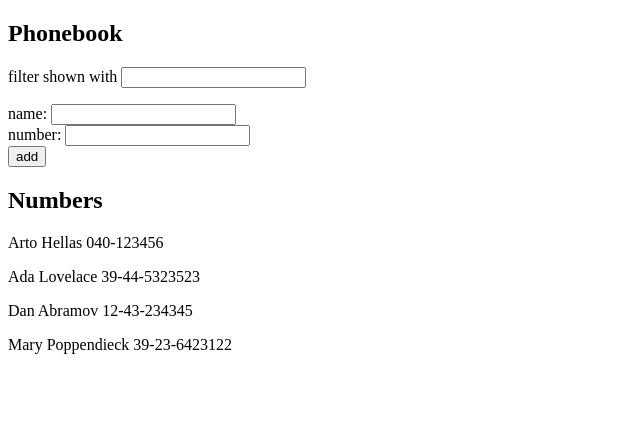
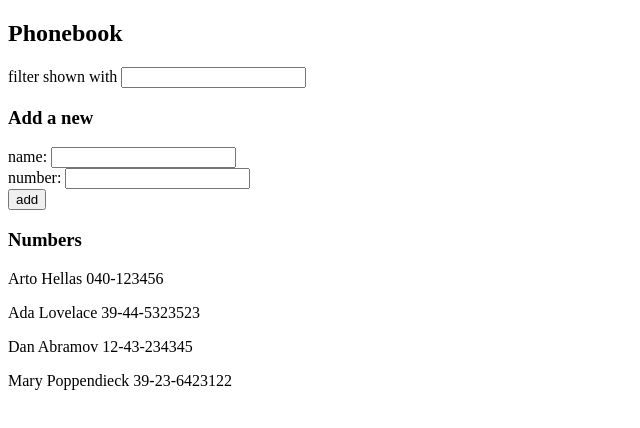
Before and after one commit to tugushka/fullstackopen2020, a React (Create React App) app in the folder part2/phonebook/: page / in a window 1280 px wide. Shown: the top 428 px of the page, without its empty margins (0-640 px from the left). Built offline with nearby package versions, Linux system fonts and the light colour scheme.

Commit message:
exercise 2.10

```diff
--- a/part2/phonebook/src/App.js
+++ b/part2/phonebook/src/App.js
@@ -1,4 +1,7 @@
 import React, { useState } from 'react'
+import Filter from './components/Filter'
+import PersonForm from './components/PersonForm'
+import Persons from './components/Persons'
 
 const App = () => {
   const [persons, setPersons] = useState([
@@ -7,6 +10,21 @@ const App = () => {
     { name: 'Dan Abramov', number: '12-43-234345' },
     { name: 'Mary Poppendieck', number: '39-23-6423122' }
   ])
+
+  return (
+    <div>
+      <h2>Phonebook</h2>
+      <Filter persons={persons} />
+
+      <h3>Add a new</h3>
+      <PersonForm persons={persons} setPersons={setPersons}/>
+
+      <h3>Numbers</h3>
+      <Persons persons={persons}/>
+    </div>
+  )
+
+  /*
   const [ newName, setNewName ] = useState('')
   const [ newNumber, setNewNumber ] = useState('')
   const [ filteredPersons, setNewFilteredPersons] = useState([]);
@@ -66,6 +84,7 @@ const App = () => {
       }
     </div>
   )
+  */
 }
 
 export default App
--- /dev/null
+++ b/part2/phonebook/src/components/Filter.js
@@ -0,0 +1,28 @@
+import React, {useState} from 'react'
+
+const Filter = ({persons}) => {
+  const [ filteredPersons, setNewFilteredPersons] = useState([]);
+
+  const handleFilterChange = (event) => {
+    setNewFilteredPersons(
+      persons.filter( person =>
+        person.name.toLowerCase().includes(
+          event.target.value.toLowerCase()
+        )
+      )
+    )
+  }
+
+  return (
+    <div>
+      <p>filter shown with <input onChange={handleFilterChange} /></p>
+      {
+        filteredPersons.map( person => (
+          <p key={person.name}>{person.name} {person.number}</p>
+        ))
+      }
+    </div>
+  )
+}
+
+export default Filter;
--- /dev/null
+++ b/part2/phonebook/src/components/PersonForm.js
@@ -0,0 +1,34 @@
+import React, {useState} from 'react'
+
+const PersonForm = ({persons, setPersons}) => {
+  const [ newName, setNewName ] = useState('')
+  const [ newNumber, setNewNumber ] = useState('')
+
+  const handleNameChange = (event) => {
+    setNewName( event.target.value );
+  }
+
+  const handleNumberChange = (event) => {
+    setNewNumber( event.target.value );
+  }
+
+  const handleNameSubmit = (event) => {
+    event.preventDefault();
+    console.log(persons);
+    if( persons.find( person => person.name === newName ) ) {
+      alert(`${newName} is already added to phonebook`);
+    } else {
+      setPersons(persons.concat({name: newName, number: newNumber}));
+    }
+  }
+
+  return (
+    <form onSubmit={handleNameSubmit}>
+      <div>name: <input onChange={handleNameChange} /></div>
+      <div>number: <input onChange={handleNumberChange} /></div>
+      <div><button type="submit">add</button></div>
+    </form>
+  )
+}
+
+export default PersonForm
--- /dev/null
+++ b/part2/phonebook/src/components/Persons.js
@@ -0,0 +1,14 @@
+import React from 'react'
+
+const Persons = ({persons}) => {
+  return (
+    <div>
+      {persons.map( person => (
+        <p key={person.name}>{person.name} {person.number}</p>
+        )
+      )}
+    </div>
+  )
+}
+
+export default Persons;
```
